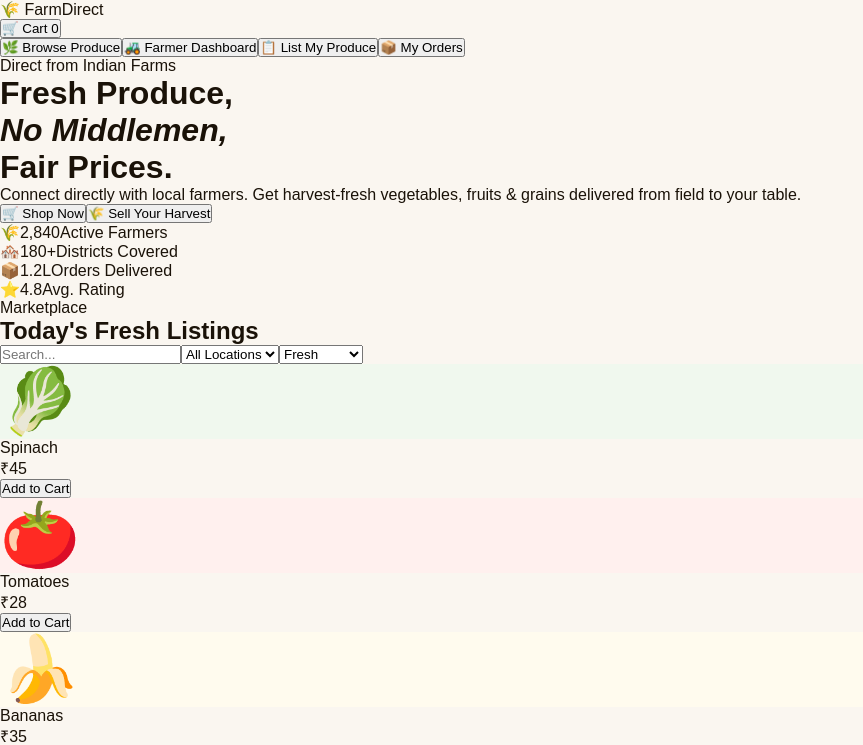
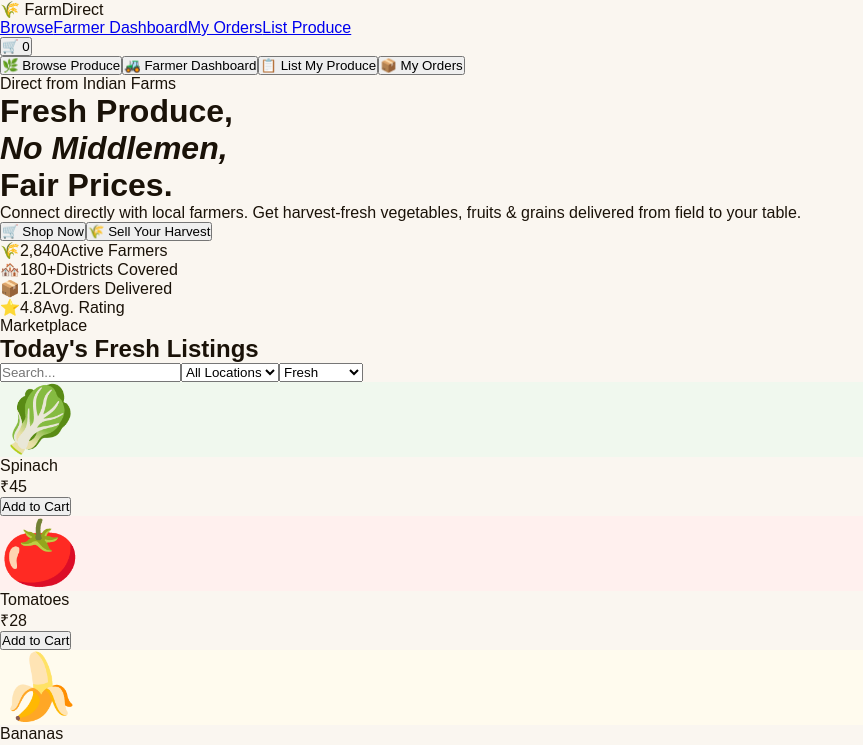
Before and after one commit to Stoic-Abhi/Friend-of-farmer, a React (Vite) app: page / in a window 1280 px wide. Shown: the top 745 px of the page, without its empty margins (0-863 px from the left). Built offline with nearby package versions, Linux system fonts and the light colour scheme.

Commit message:
Routing for page navigation

```diff
--- a/src/App.jsx
+++ b/src/App.jsx
@@ -1,8 +1,8 @@
 import { useState } from "react";
 import Navbar from "./components/layout/Navbar";
 import RoleTabs from "./components/layout/RoleTabs";
-import BrowsePage from "./pages/Browse/BrowsePage";
 import CartDrawer from "./components/cart/CartDrawer";
+import AppRoutes from "./routes";
 
 export default function App() {
   const [cartOpen, setCartOpen] = useState(false);
@@ -11,7 +11,8 @@ export default function App() {
     <>
       <Navbar onCartClick={() => setCartOpen(true)} />
       <RoleTabs />
-      <BrowsePage />
+
+      <AppRoutes />
 
       <CartDrawer
         isOpen={cartOpen}
--- a/src/components/layout/Navbar.jsx
+++ b/src/components/layout/Navbar.jsx
@@ -1,3 +1,4 @@
+import { Link } from "react-router-dom";
 import { useCart } from "../../context/CartContext";
 
 export default function Navbar({ onCartClick }) {
@@ -5,15 +6,18 @@ export default function Navbar({ onCartClick }) {
 
   return (
     <nav className="nav">
-      <div className="nav-logo">
-        🌾 Farm<span>Direct</span>
+      <div className="nav-logo">🌾 Farm<span>Direct</span></div>
+
+      <div className="nav-links">
+        <Link to="/">Browse</Link>
+        <Link to="/farmer">Farmer Dashboard</Link>
+        <Link to="/orders">My Orders</Link>
+        <Link to="/list">List Produce</Link>
       </div>
 
-      <div className="nav-actions">
-        <button className="btn-outline" onClick={onCartClick}>
-          🛒 Cart <span className="cart-count">{cartCount}</span>
-        </button>
-      </div>
+      <button onClick={onCartClick}>
+        🛒 {cartCount}
+      </button>
     </nav>
   );
 }
--- a/src/main.jsx
+++ b/src/main.jsx
@@ -3,11 +3,14 @@ import ReactDOM from "react-dom/client";
 import App from "./App.jsx";
 import "./styles/global.css";
 import { CartProvider } from "./context/CartContext";
+import { BrowserRouter } from "react-router-dom";  // ✅ ADD THIS
 
 ReactDOM.createRoot(document.getElementById("root")).render(
   <React.StrictMode>
-    <CartProvider>
-      <App />
-    </CartProvider>
+    <BrowserRouter>   {/* ✅ WRAP HERE */}
+      <CartProvider>
+        <App />
+      </CartProvider>
+    </BrowserRouter>
   </React.StrictMode>
 );
--- /dev/null
+++ b/src/routes.jsx
@@ -0,0 +1,16 @@
+import { Routes, Route } from "react-router-dom";
+import BrowsePage from "./pages/Browse/BrowsePage";
+import FarmerDashboardPage from "./pages/FarmerDashboard/FarmerDashboardPage";
+import ConsumerDashboardPage from "./pages/ConsumerDashboard/ConsumerDashboardPage";
+import ListProductPage from "./pages/ListProduct/ListProductPage";
+
+export default function AppRoutes() {
+  return (
+    <Routes>
+      <Route path="/" element={<BrowsePage />} />
+      <Route path="/farmer" element={<FarmerDashboardPage />} />
+      <Route path="/orders" element={<ConsumerDashboardPage />} />
+      <Route path="/list" element={<ListProductPage />} />
+    </Routes>
+  );
+}
```
